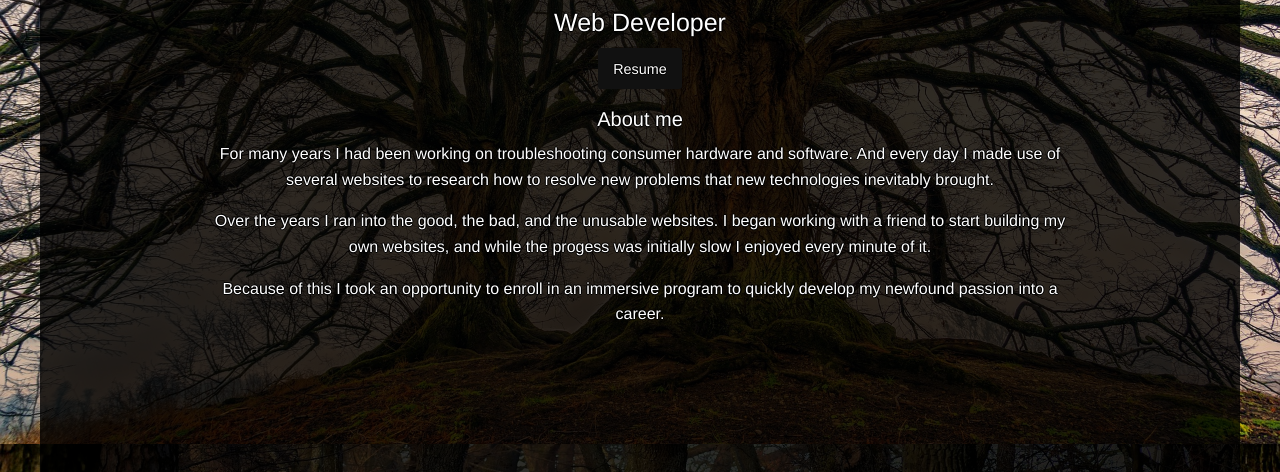
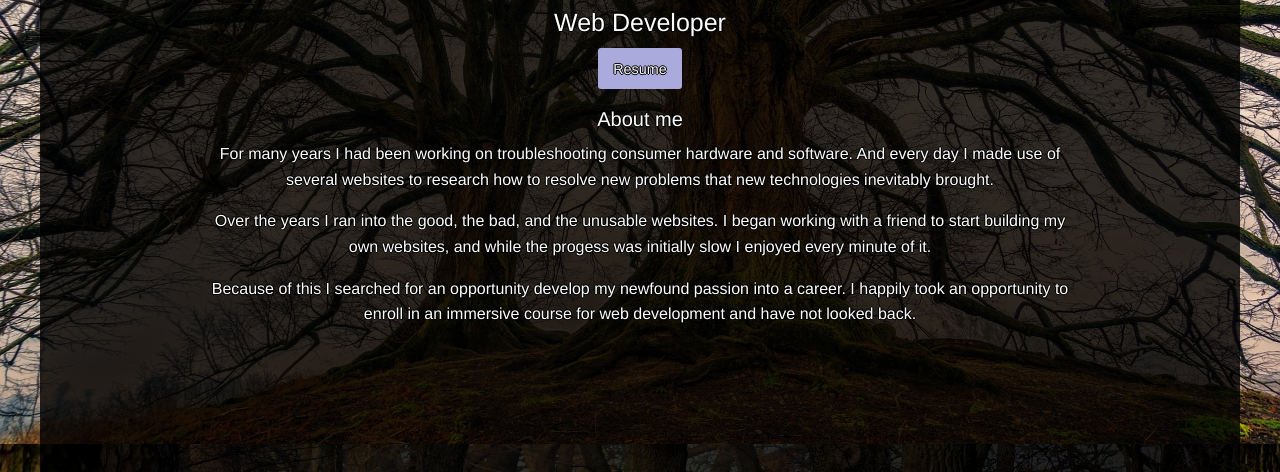
Before and after one commit to Ko-stant/portfolio, a website: page index.html in a window 1280 px wide. Shown: the part 328-800 px from the top of the page. Drawn offline with Linux system fonts and the light colour scheme.

Commit message:
Updates about me section
Updates about me
Changes styling of Resume button

```diff
--- a/css/app.css
+++ b/css/app.css
@@ -9,7 +9,7 @@ a {
 
 .button.radius {
   border-radius: 3px;
-  background-color: #111;
+  background-color: #aad;
 }
 
 .fa-github-square,
--- a/index.html
+++ b/index.html
@@ -40,13 +40,13 @@
           <img class="headshot" src="./assets/img/headshot.jpg" alt="">
           <h3 >Kostant Stanton</h3>
           <h4>Web Developer</h4>
-          <a class="button primary radius" href="https://s3.amazonaws.com/kostant/Resume/ksresume.pdf" target="_blank">Resume</a>
+          <a class="button secondary radius" href="https://s3.amazonaws.com/kostant/Resume/ksresume.pdf" target="_blank">Resume</a>
         </div>
         <div class="cell small-9 align-self-bottom main">
           <h5>About me</h5>
           <p>For many years I had been working on troubleshooting consumer hardware and software. And every day I made use of several websites to research how to resolve new problems that new technologies inevitably brought. </p>
           <p>Over the years I ran into the good, the bad, and the unusable websites. I began working with a friend to start building my own websites, and while the progess was initially slow I enjoyed every minute of it.</p>
-          <p>Because of this I took an opportunity to enroll in an immersive program to quickly develop my newfound passion into a career.</p>
+          <p>Because of this I searched for an opportunity develop my newfound passion into a career. I happily took an opportunity to enroll in an immersive course for web development and have not looked back.</p>
         </div>
       </div>
     </div>
```
